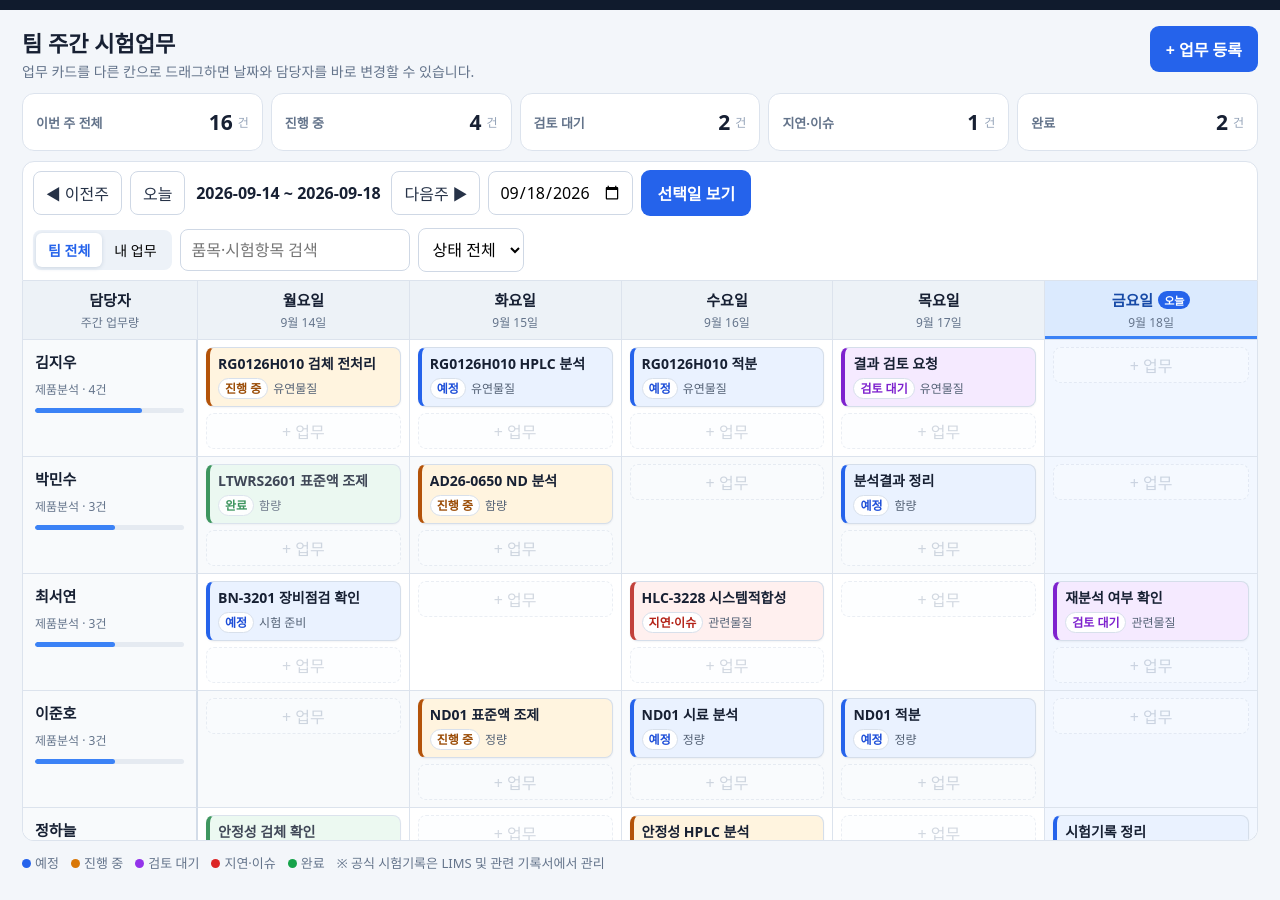
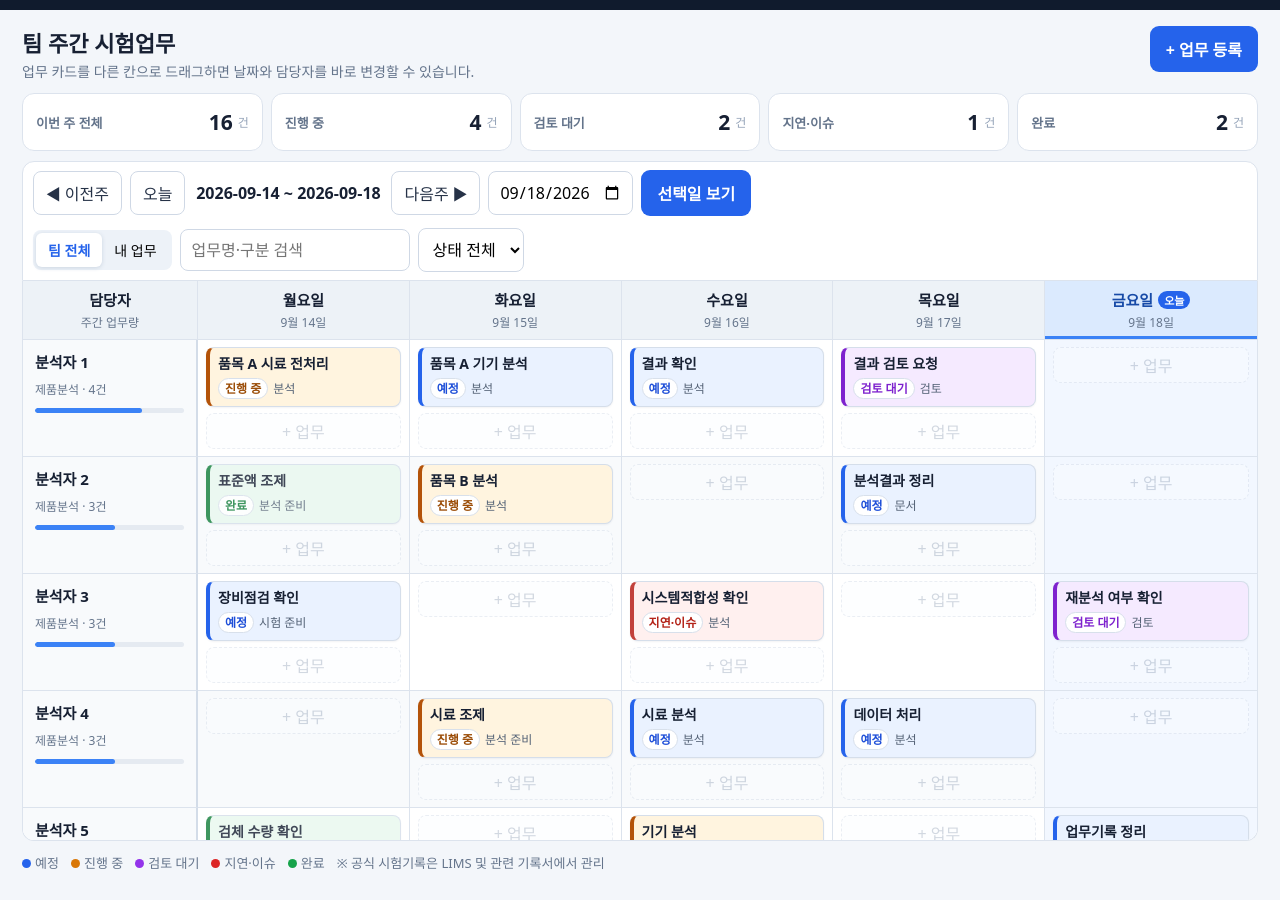
Before and after one commit to Sungchulee/qc-team-workboard, a plain HTML site: page index.html in a window 1280 px wide. Shown: the part 48-948 px from the top of the page. Drawn offline with Linux system fonts and the light colour scheme.

Commit message:
Replace demo data with public-safe examples

```diff
--- a/index.html
+++ b/index.html
@@ -48,7 +48,7 @@
       </div>
       <div class="tool-right">
         <div class="segmented" aria-label="보기 방식"><button class="active" data-view="team">팀 전체</button><button data-view="mine">내 업무</button></div>
-        <input class="search" id="search" placeholder="품목·시험항목 검색" aria-label="업무 검색" />
+        <input class="search" id="search" placeholder="업무명·구분 검색" aria-label="업무 검색" />
         <select class="filter" id="statusFilter" aria-label="상태 필터"><option value="all">상태 전체</option><option value="plan">예정</option><option value="working">진행 중</option><option value="review">검토 대기</option><option value="delay">지연·이슈</option><option value="done">완료</option></select>
       </div>
     </section>
@@ -62,8 +62,8 @@
       <div class="form-grid">
         <div class="field"><label for="employee">담당자</label><select id="employee" required></select></div>
         <div class="field"><label for="date">예정일</label><input type="date" id="date" required /></div>
-        <div class="field full"><label for="title">품목 / 업무명</label><input id="title" required placeholder="예: RG0126H010 유연물질" /></div>
-        <div class="field"><label for="testItem">시험항목</label><input id="testItem" placeholder="예: Related substances" /></div>
+        <div class="field full"><label for="title">업무명</label><input id="title" required placeholder="예: 시료 전처리" /></div>
+        <div class="field"><label for="testItem">업무 구분</label><input id="testItem" placeholder="예: 분석 / 문서 / 교육" /></div>
         <div class="field"><label for="status">진행상태</label><select id="status"><option value="plan">예정</option><option value="working">진행 중</option><option value="review">검토 대기</option><option value="delay">지연·이슈</option><option value="done">완료</option></select></div>
         <div class="field"><label for="priority">우선순위</label><select id="priority"><option value="보통">보통</option><option value="긴급">긴급</option><option value="낮음">낮음</option></select></div>
         <div class="field full"><label for="memo">비고</label><textarea id="memo" placeholder="인계사항 또는 간단한 메모"></textarea></div>
@@ -74,22 +74,22 @@
   <div class="toast" id="toast" role="status"></div>
   <script>
     const employees=[
-      {id:'kim',name:'김지우',role:'제품분석',mine:true},
-      {id:'park',name:'박민수',role:'제품분석'},
-      {id:'choi',name:'최서연',role:'제품분석'},
-      {id:'lee',name:'이준호',role:'제품분석'},
-      {id:'jung',name:'정하늘',role:'제품분석'}
+      {id:'analyst1',name:'분석자 1',role:'제품분석',mine:true},
+      {id:'analyst2',name:'분석자 2',role:'제품분석'},
+      {id:'analyst3',name:'분석자 3',role:'제품분석'},
+      {id:'analyst4',name:'분석자 4',role:'제품분석'},
+      {id:'analyst5',name:'분석자 5',role:'제품분석'}
     ];
     const mondayOf=d=>{const x=new Date(d);const day=x.getDay()||7;x.setHours(12,0,0,0);x.setDate(x.getDate()-day+1);return x};
     const iso=d=>{const y=d.getFullYear(),m=String(d.getMonth()+1).padStart(2,'0'),day=String(d.getDate()).padStart(2,'0');return `${y}-${m}-${day}`};
     const addDays=(d,n)=>{const x=new Date(d);x.setDate(x.getDate()+n);return x};
     const baseMonday=mondayOf(new Date());
     const demo=[
-      ['kim',0,'RG0126H010 검체 전처리','유연물질','working','F26-0837'],['kim',1,'RG0126H010 HPLC 분석','유연물질','plan','F26-0837'],['kim',2,'RG0126H010 적분','유연물질','plan','F26-0837'],['kim',3,'결과 검토 요청','유연물질','review','F26-0837'],
-      ['park',0,'LTWRS2601 표준액 조제','함량','done','LTWRS2601'],['park',1,'AD26-0650 ND 분석','함량','working','AD26-0650'],['park',3,'분석결과 정리','함량','plan','AD26-0650'],
-      ['choi',0,'BN-3201 장비점검 확인','시험 준비','plan',''],['choi',2,'HLC-3228 시스템적합성','관련물질','delay','BN-3201'],['choi',4,'재분석 여부 확인','관련물질','review','BN-3201'],
-      ['lee',1,'ND01 표준액 조제','정량','working','ND01'],['lee',2,'ND01 시료 분석','정량','plan','ND01'],['lee',3,'ND01 적분','정량','plan','ND01'],
-      ['jung',0,'안정성 검체 확인','함량','done','STB26-0068'],['jung',2,'안정성 HPLC 분석','함량','working','STB26-0068'],['jung',4,'시험기록 정리','함량','plan','STB26-0068']
+      ['analyst1',0,'품목 A 시료 전처리','분석','working',''],['analyst1',1,'품목 A 기기 분석','분석','plan',''],['analyst1',2,'결과 확인','분석','plan',''],['analyst1',3,'결과 검토 요청','검토','review',''],
+      ['analyst2',0,'표준액 조제','분석 준비','done',''],['analyst2',1,'품목 B 분석','분석','working',''],['analyst2',3,'분석결과 정리','문서','plan',''],
+      ['analyst3',0,'장비점검 확인','시험 준비','plan',''],['analyst3',2,'시스템적합성 확인','분석','delay',''],['analyst3',4,'재분석 여부 확인','검토','review',''],
+      ['analyst4',1,'시료 조제','분석 준비','working',''],['analyst4',2,'시료 분석','분석','plan',''],['analyst4',3,'데이터 처리','분석','plan',''],
+      ['analyst5',0,'검체 수량 확인','시험 준비','done',''],['analyst5',2,'기기 분석','분석','working',''],['analyst5',4,'업무기록 정리','문서','plan','']
     ].map((t,i)=>({id:'demo-'+i,employee:t[0],date:iso(addDays(baseMonday,t[1])),title:t[2],testItem:t[3],status:t[4],priority:'보통',memo:''}));
     let tasks=(JSON.parse(localStorage.getItem('qc-workboard-tasks')||'null')||demo).map(({batch,...task})=>task);
     let weekStart=new Date(baseMonday);let selectedDate=iso(new Date());let period='week';let view='team';
```
